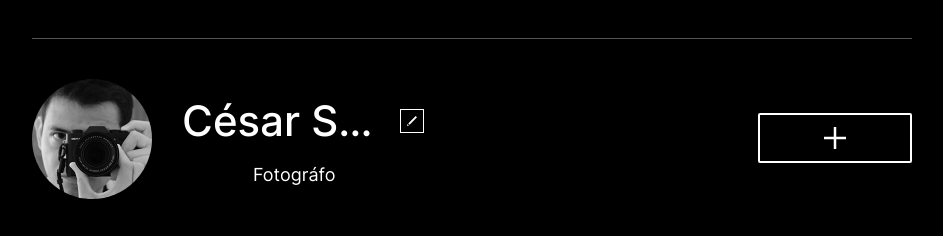
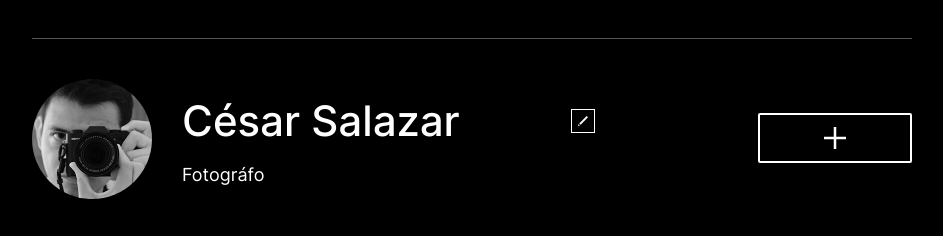
Before and after one commit to cesarcash/web_project_around, a plain HTML site: page index.html in a window 1280 px wide. Shown: the part 81-317 px from the top of the page, without its empty margins (168-1111 px from the left). Drawn offline with Linux system fonts and the light colour scheme.

Commit message:
correccion de header

```diff
--- a/blocks/user.css
+++ b/blocks/user.css
@@ -20,6 +20,7 @@
 .user__data {
     text-align: center;
     margin-bottom: 36px;
+    flex-grow: 1;
 }
 
 .user__data-row {
@@ -49,6 +50,7 @@
     white-space: nowrap;
     overflow: hidden;
     max-width: 100px;
+    width: 100%;
 }
 
 .user__action {
@@ -74,19 +76,22 @@
     }
 
     .user__data-row {
+        justify-content: flex-start;
         gap: 17px;
     }
 
     .user__name-profile {
         font-size: 42px;
         line-height: 56px;
-        width: 372px;
+        max-width: 372px;
+        width: 100%;
     }
 
     .user__name-description {
-        margin-top: 15px;
+        margin: 15px 0 0 0;
         font-size: 18px;
-        width: 372px;
+        max-width: 372px;
+        width: 100%;
     }
 
     .user__action {
```
